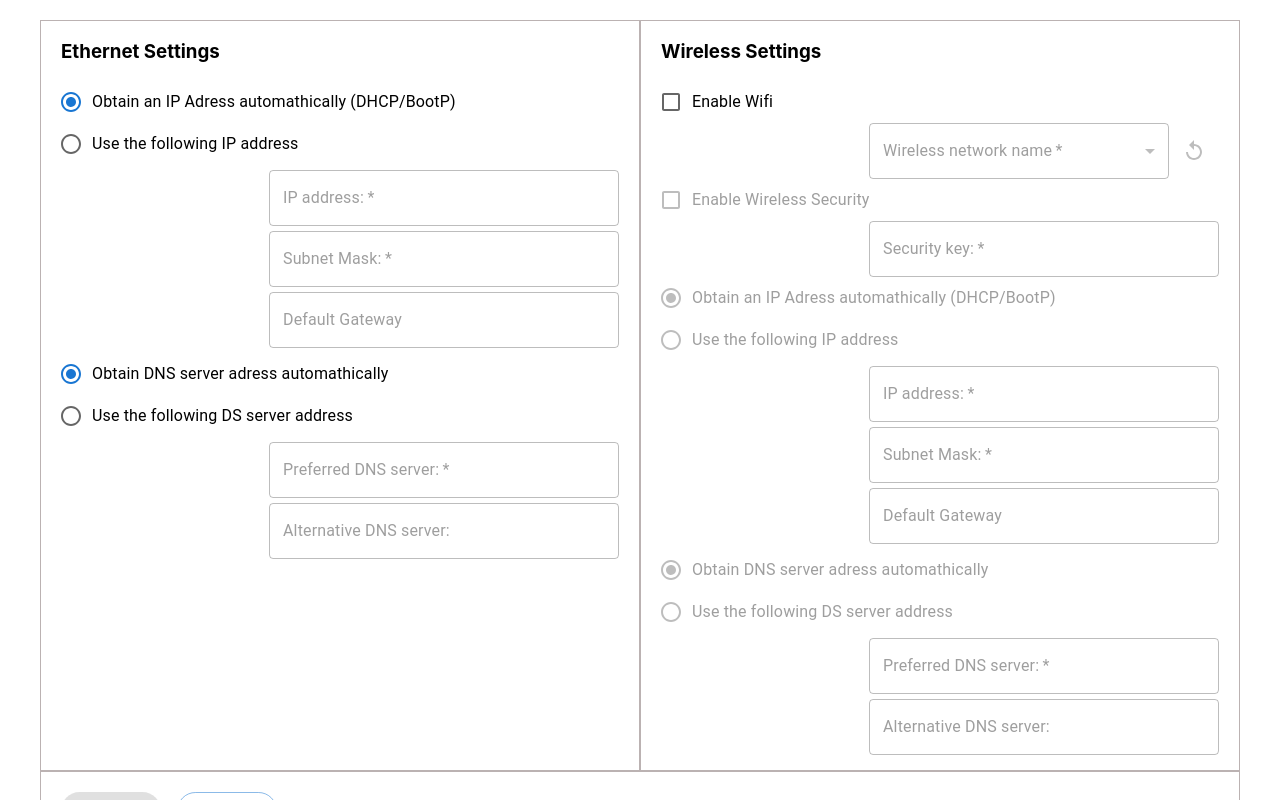
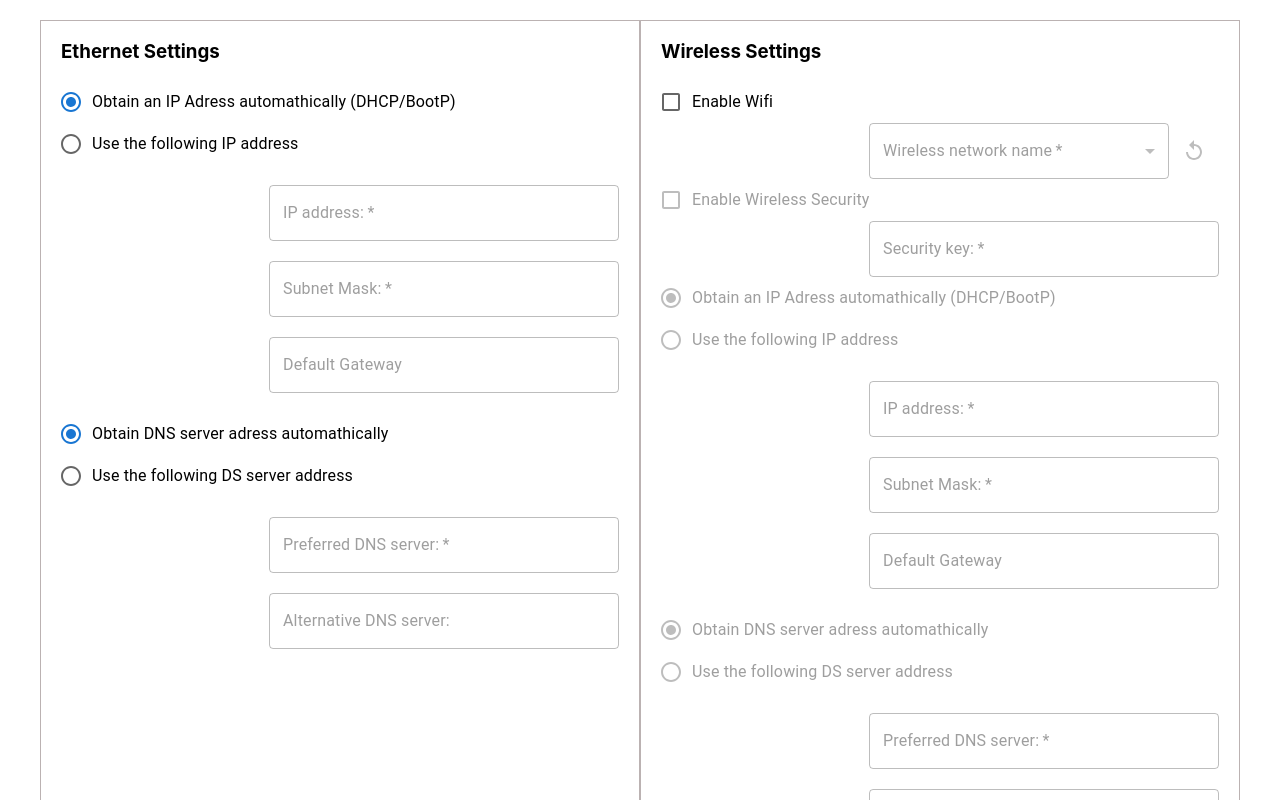
Before and after one commit to EugeneBaichuk/test-task-react-omertex, a React (Create React App) app: page / in a window 1280 px wide. Shown: the top 800 px of the page. Built offline with nearby package versions, Linux system fonts and the light colour scheme.

Commit message:
helper-text-added

```diff
--- a/src/components/userTextInputsItem/UserIpInputsItem.tsx
+++ b/src/components/userTextInputsItem/UserIpInputsItem.tsx
@@ -24,6 +24,9 @@ export const UserIpInputsItem: FC<UserIpInputsItemProps> = ({error, label, radio
     }
 
     return (
+        <div style={{position: "relative", margin: "20px 0"}}>
         <TextField error={blurError} onBlur={onInputBlur} required={required} fullWidth id="outlined-basic" onChange={onValueChange(id)} value={value} label={label} disabled={radioInputDisabled || wifiDisabled} variant="outlined" />
+        {blurError && <div style={{position: "absolute", left: "10px", fontSize: '11px', color: "#d84949"}}>Incorrect Entry</div>}
+        </div>
     )
 }
```
Also changed, not shown: src/components/buttons/Buttons.tsx (+14 -4 lines).
